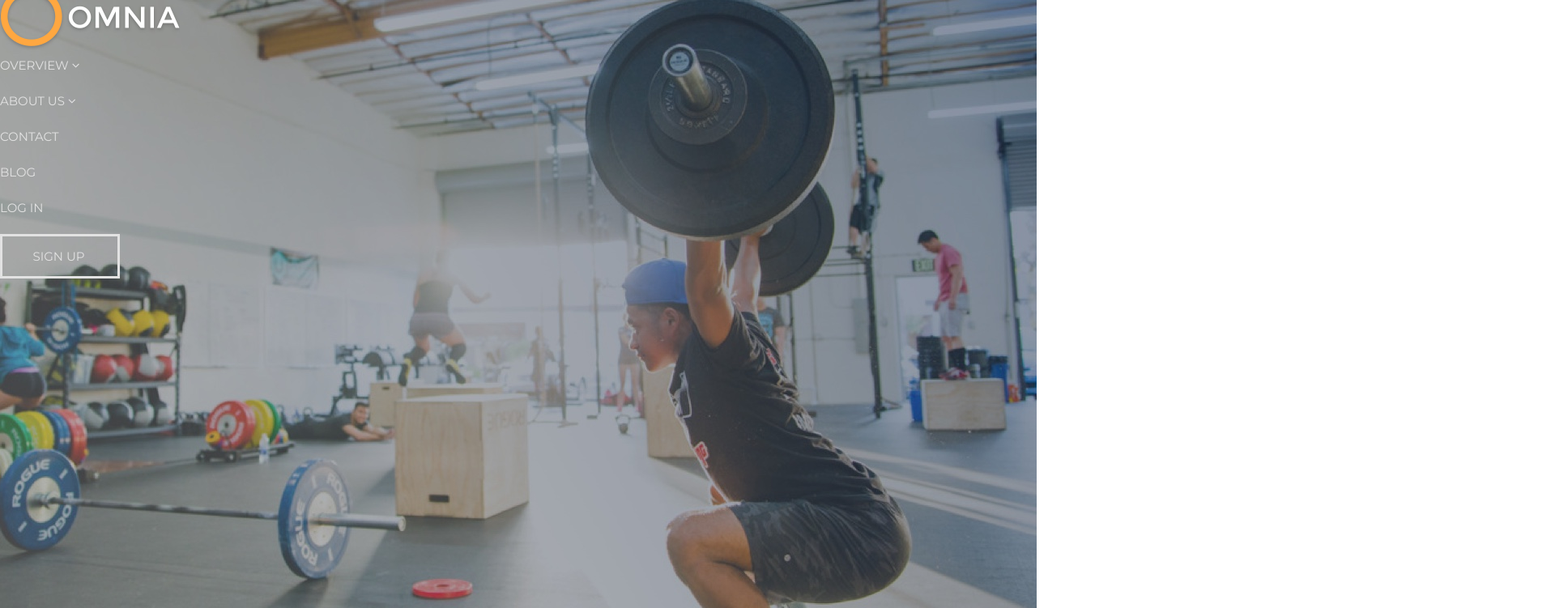
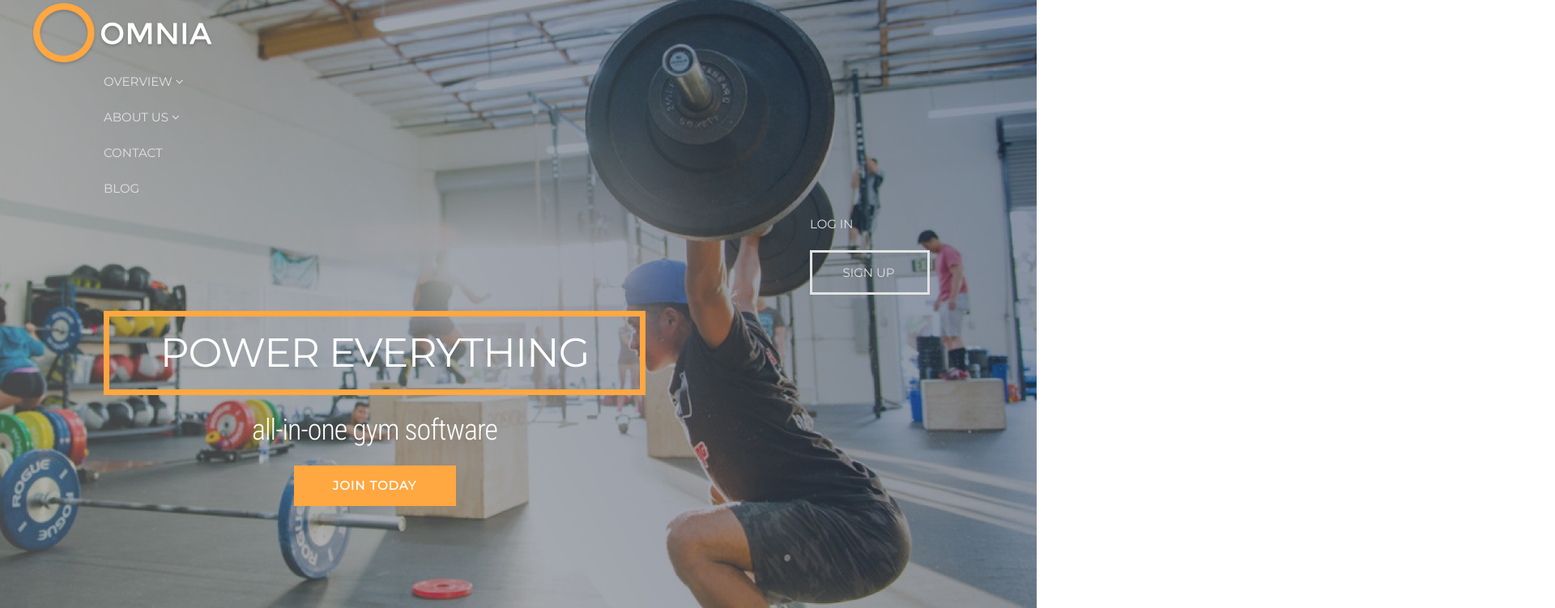
Before and after one commit to bladionlucero/product-showcase, a plain HTML site: page index.html in a window 1280 px wide. Shown: the part 17-768 px from the top of the page at 81% size, 1920 px wide, since content can reach past the window. Drawn offline with Linux system fonts and the light colour scheme.

Commit message:
all hero content

```diff
--- a/index.html
+++ b/index.html
@@ -16,7 +16,7 @@
   <!-- FONT
   –––––––––––––––––––––––––––––––––––––––––––––––––– -->
   <link href="https://fonts.googleapis.com/css?family=Montserrat" rel="stylesheet" type="text/css">
-  <link href="https://fonts.googleapis.com/css?family=Montserrat|Roboto+Condensed" rel="stylesheet" type="text/css">
+  <link href="https://fonts.googleapis.com/css?family=Roboto+Condensed:300,400" rel="stylesheet" type="text/css">
 
   <!-- CSS
   –––––––––––––––––––––––––––––––––––––––––––––––––– -->
@@ -37,11 +37,15 @@
           <a href="index.html" class="logo">
             <img src="assets/images/omnia_logo.png" alt="omnia logo">
           </a>
+          <div class="container">
+            <div class="row">
               <div class="links">
                 <h6>OVERVIEW <i class="fa fa-angle-down" aria-hidden="true"></i></h6>
                 <h6>ABOUT US <i class="fa fa-angle-down" aria-hidden="true"></i></h6>
                 <h6>CONTACT</h6>
                 <h6>BLOG</h6>
+              </div>
+            </div>
           </div>
           <div class="account">
             <h6>LOG IN</h6>
@@ -50,15 +54,17 @@
         </nav>
       <!-- </div>
     </div> -->
-
-<!--     <div class="container">
+    <div class="CTA">
+      <div class="container">
         <div class="row">
-        <div class="six columns">POWER EVERYTHING</div>
+          <div class="eight columns">
+            <h1 class="power">POWER EVERYTHING</h1>
+            <h3 class="detail">all-in-one gym software</h3>
+            <a class="button button-primary" href="">JOIN TODAY</a>
           </div>
-      <div>
-        <div class="two columns" class="subhead">all-in-one gym software</div>
         </div>
-    </div> -->
+      </div>
+    </div>
   </div>
 
   <div class="sponsors"></div>
--- a/styles/landing.css
+++ b/styles/landing.css
@@ -18,6 +18,11 @@ nav.navbar > .logo {
   cursor: pointer;
 }*/
 
+div.account{
+  position: relative;
+  left: 1000px;
+}
+
 div.account #sign {
   width: 104.5px;
   height: 36px;
@@ -28,10 +33,39 @@ div.account #sign {
 
 .navbar {
   color: #E2E2E2;
+  padding-top: 2rem;
+}
+
+.CTA {
+  text-align: center;
+  color: white;
+}
+
+.power{
+  border-style: solid;
+  border-width: 7px;
+  border-color: #FFA740;
+  padding: 15px 0 15px 0;
+}
+
+h3.detail{
+  font-weight: 300;
+  font-family: "Roboto Condensed", sans-serif;
+}
+
+.button{
+  width: 200px;
+  height: 50px;
+  font-size: 1.5rem;
+  padding-top: 5px;
 }
 
 .phone {
   position: relative;
+}
+
+.navbar .logo {
+  padding: 4rem;
 }
 
 div.sponsors {
--- a/styles/skeleton.css
+++ b/styles/skeleton.css
@@ -184,7 +184,6 @@ input[type="button"] {
   text-decoration: none;
   white-space: nowrap;
   background-color: transparent;
-  border-radius: 4px;
   border: 1px solid #bbb;
   cursor: pointer;
   box-sizing: border-box; }
@@ -207,8 +206,8 @@ input[type="submit"].button-primary,
 input[type="reset"].button-primary,
 input[type="button"].button-primary {
   color: #FFF;
-  background-color: #33C3F0;
-  border-color: #33C3F0; }
+  background-color: #FFA740;
+  border-color: #FFA740; }
 .button.button-primary:hover,
 button.button-primary:hover,
 input[type="submit"].button-primary:hover,
@@ -220,8 +219,8 @@ input[type="submit"].button-primary:focus,
 input[type="reset"].button-primary:focus,
 input[type="button"].button-primary:focus {
   color: #FFF;
-  background-color: #1EAEDB;
-  border-color: #1EAEDB; }
+  background-color: #DC8B2C;
+  border-color: #DC8B2C; }
 
 
 /* Forms
```
Lines whose indentation alone changed are shown as unchanged.
